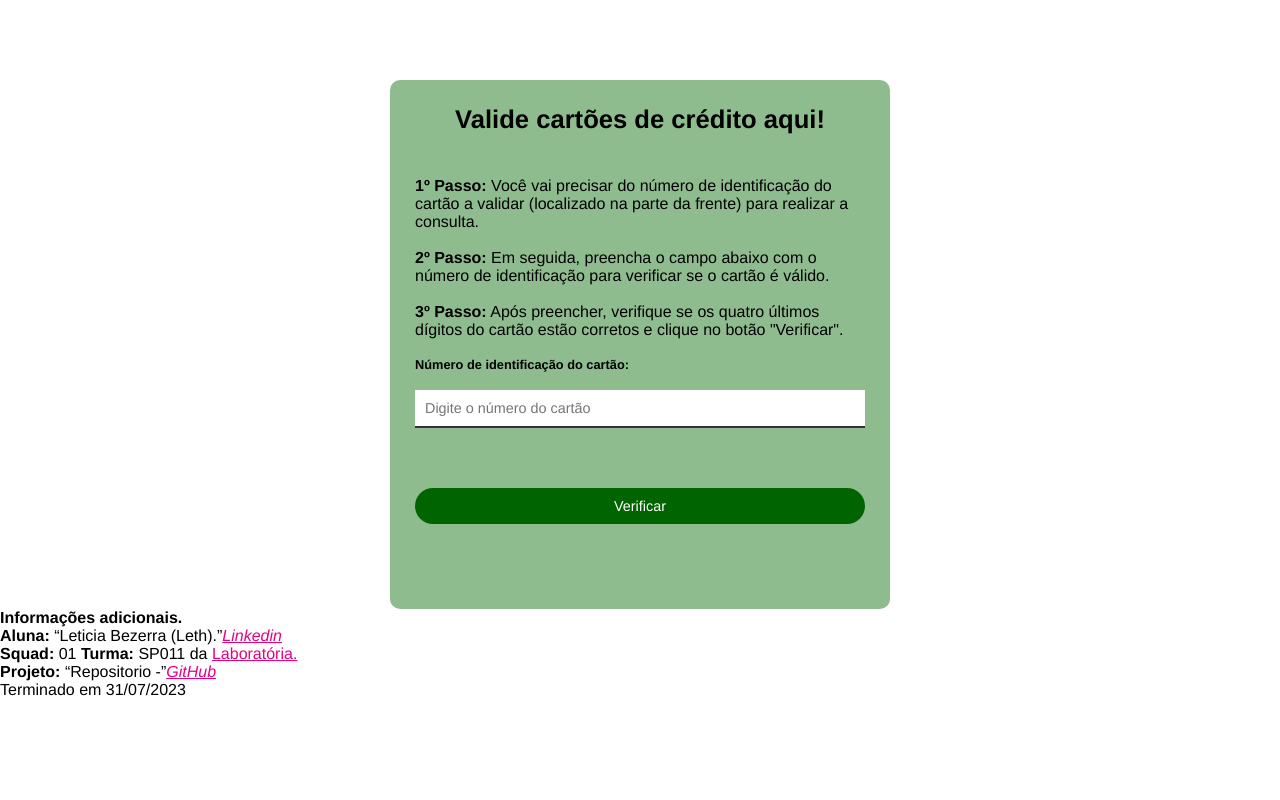
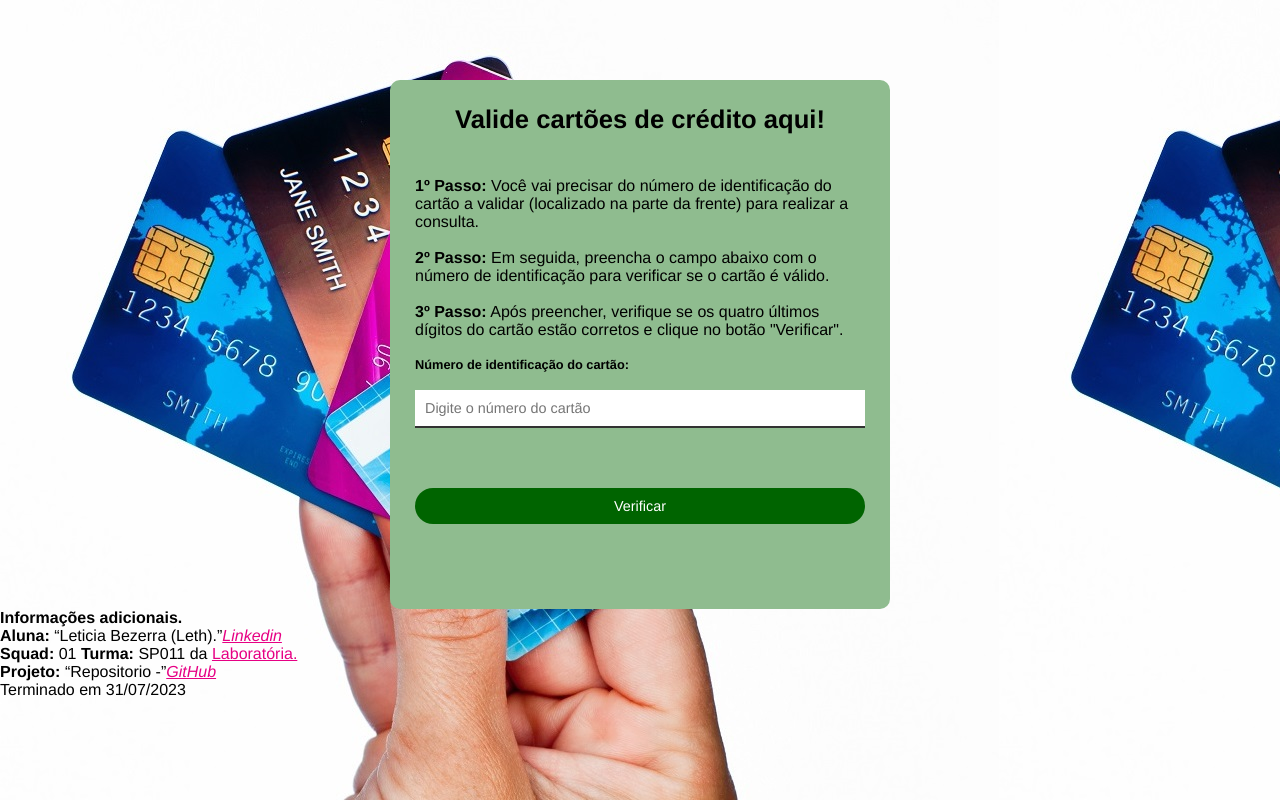
Before and after one commit to Laboratoria/SAP011-card-validation, a website with bundled scripts: page src/index.html in a window 1280 px wide. Built offline with nearby package versions, Linux system fonts and the light colour scheme; files whose address does not match are found by name.

Commit message:
Update style.css
Correção do caminho

```diff
--- a/src/style.css
+++ b/src/style.css
@@ -25,7 +25,7 @@ a {
 
 body {
     padding-top: 10vh;  /* view height -> 5% da tela */
-    background-image: url('../img/bg-register-page1.jpg');
+    background-image: url('./img/bg-register-page1.jpg');
     background-position-y: 0px;
     height: 0%;
     margin: 0;
```
